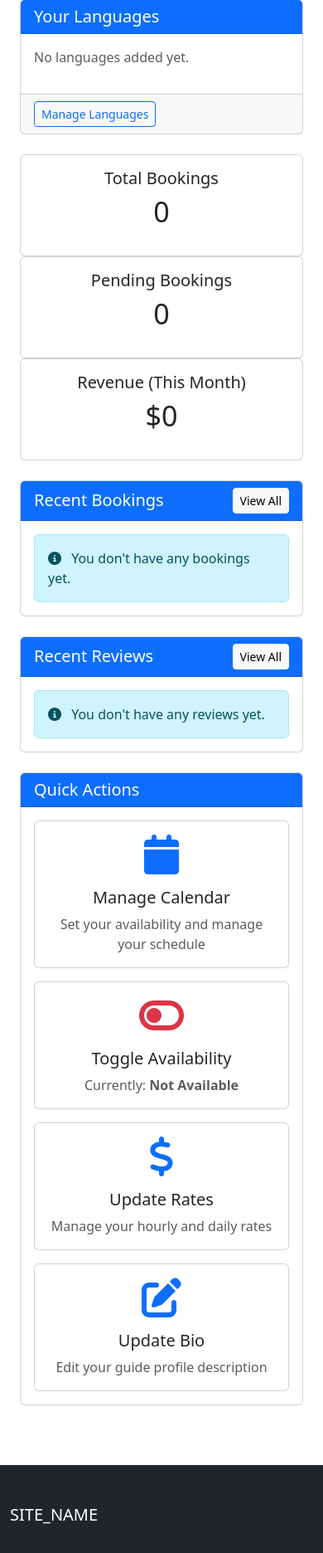
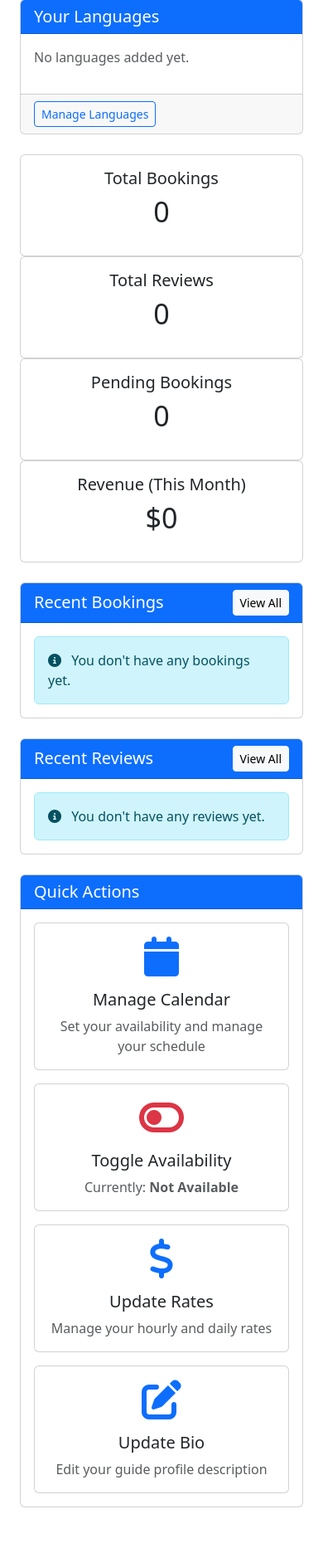
Before and after one commit to NgoMinhAn/DACS, a PHP site: the page made by app/views/tourGuides/GuideDashboard/GuideDashboard.php in a window 390 px wide. Shown: the part 873-2745 px from the top of the page at 83% size. Run offline with PHP 8.4, Linux system fonts and the light colour scheme; the template is opened without the code that fills it, so the values that code supplies are empty; the visitor is signed in with stand-in values (Sample User, id 1); some libraries are stand-ins or nearby versions.

Commit message:
Fix reviews count in dashboard 2

```diff
--- a/app/views/tourGuides/GuideDashboard/GuideDashboard.php
+++ b/app/views/tourGuides/GuideDashboard/GuideDashboard.php
@@ -111,7 +111,7 @@
         <div class="col-md-8">
             <!-- Statistics Cards -->
             <div class="row mb-4">
-                <div class="col-md-4">
+                <div class="col-md-3">
                     <div class="card text-center h-100">
                         <div class="card-body">
                             <h5 class="card-title">Total Bookings</h5>
@@ -119,7 +119,15 @@
                         </div>
                     </div>
                 </div>
-                <div class="col-md-4">
+                <div class="col-md-3">
+                    <div class="card text-center h-100">
+                        <div class="card-body">
+                            <h5 class="card-title">Total Reviews</h5>
+                            <p class="display-4"><?php echo $guide->total_reviews ?? 0; ?></p>
+                        </div>
+                    </div>
+                </div>
+                <div class="col-md-3">
                     <div class="card text-center h-100">
                         <div class="card-body">
                             <h5 class="card-title">Pending Bookings</h5>
@@ -127,7 +135,7 @@
                         </div>
                     </div>
                 </div>
-                <div class="col-md-4">
+                <div class="col-md-3">
                     <div class="card text-center h-100">
                         <div class="card-body">
                             <h5 class="card-title">Revenue (This Month)</h5>
```
